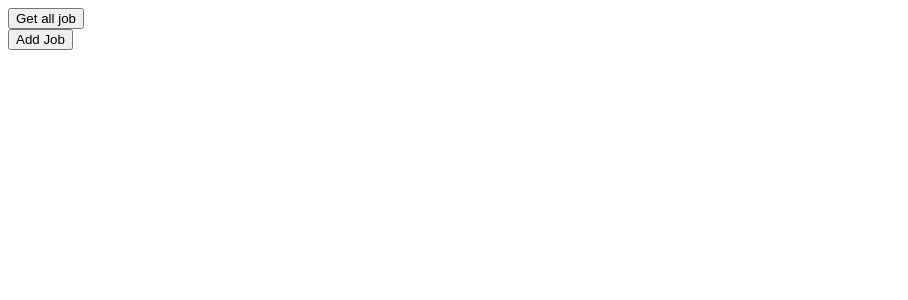
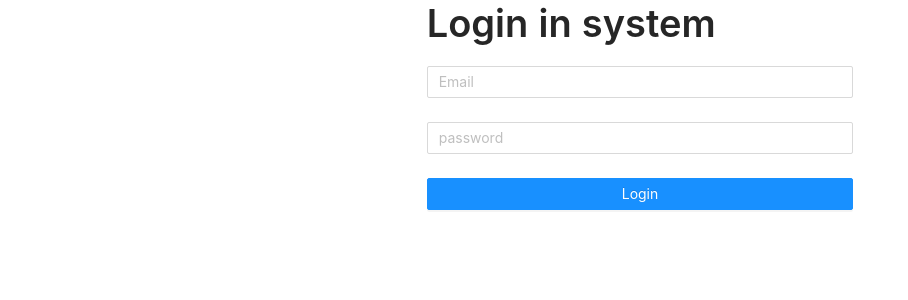
Before and after one commit to otariterterashvili/smartacademy-react, a React (Create React App) app: page / in a window 1280 px wide. Shown: the top 300 px of the page, without its empty margins (0-908 px from the left). Built offline with nearby package versions, Linux system fonts and the light colour scheme.

Commit message:
Fix: graphql and antd

```diff
--- a/package.json
+++ b/package.json
@@ -7,6 +7,7 @@
     "@testing-library/jest-dom": "^5.11.4",
     "@testing-library/react": "^11.1.0",
     "@testing-library/user-event": "^12.1.10",
+    "antd": "^4.12.3",
     "axios": "^0.21.1",
     "graphql": "^15.5.0",
     "react": "^17.0.1",
--- a/src/App.jsx
+++ b/src/App.jsx
@@ -1,48 +1,13 @@
 import React from "react"
 import { gql, useLazyQuery, useQuery } from "@apollo/client"
-import Job from "./Job"
 
-const GET_JOBS = gql`
-  query {
-    jobs {
-      id
-      title
-      slug
-      userEmail
-    }
-  }
-`
+import Login from "./Login"
 
 const App = () => {
-  const [getjobs, { loading, error, data }] = useLazyQuery(GET_JOBS)
-
-  const handleClick = () => {
-    getjobs()
-  }
-
-  console.log("loading", loading, "error", error, "data", data)
-  if (loading) {
-    return <div>loading ...</div>
-  }
-
   return (
-    <>
-      <div>
-        <button onClick={handleClick}>Get all job</button>
-      </div>
-      <div>
-        {data &&
-          data.jobs.map((job) => {
-            return (
-              <div key={job.id}>
-                <h1>{job.title}</h1>
-                <h2>{job.userEmail}</h2>
-              </div>
-            )
-          })}
-      </div>
-      <Job />
-    </>
+    <section>
+      <Login />
+    </section>
   )
 }
 
--- a/src/Job.jsx
+++ /dev/null
@@ -1,39 +0,0 @@
-import React from "react"
-import { gql, useMutation } from "@apollo/client"
-
-const ADD_JOB = gql`
-  mutation postJob($input: PostJobInput!) {
-    postJob(input: $input) {
-      id
-      slug
-      title
-    }
-  }
-`
-
-const Job = () => {
-  const [addJob, { loading, error, data }] = useMutation(ADD_JOB)
-  const handleAddJob = () => {
-    addJob({
-      variables: {
-        input: {
-          title: "Software Developer Smartacademy",
-          commitmentId: "cjtu8esth000z0824x00wtp1i",
-          companyName: "vobi",
-          locationNames: "Tbilisi, Georiga",
-          userEmail: "oto@gmail.com",
-          description: "this is thes discription",
-          applyUrl: "http://test-url.com",
-        },
-      },
-    })
-  }
-  console.log("loading", loading, "error", error, "data", data)
-  return (
-    <div>
-      <button onClick={handleAddJob}>Add Job</button>
-    </div>
-  )
-}
-
-export default Job
--- /dev/null
+++ b/src/Login.jsx
@@ -0,0 +1,63 @@
+import React from "react"
+import { Content } from "antd/lib/layout/layout"
+import { Button, Col, Row, Form, Input, Typography } from "antd"
+import { gql, useMutation } from "@apollo/client"
+
+const { Item } = Form
+
+const LOGIN_USER = gql`
+  mutation login($input: UsersPermissionsLoginInput!) {
+    login(input: $input) {
+      jwt
+    }
+  }
+`
+
+const Login = () => {
+  const [loginUser, { loading, error }] = useMutation(LOGIN_USER)
+  const handleFormSubmit = async (value) => {
+    const { data } = await loginUser({
+      variables: {
+        input: {
+          identifier: value.email,
+          password: value.password,
+        },
+      },
+    })
+    console.log(data)
+    localStorage.setItem("accessSmartToken", data.login.jwt)
+  }
+
+  const [loginForm] = Form.useForm()
+  return (
+    <Content>
+      <Row justify="center">
+        <Col span={8}>
+          <div>
+            <Typography.Title>Login in system</Typography.Title>
+          </div>
+          <Form form={loginForm} onFinish={handleFormSubmit}>
+            <Item name="email">
+              <Input name="email" required placeholder="Email" type="email" />
+            </Item>
+
+            <Item name="password">
+              <Input name="password" placeholder="password" type="password" />
+            </Item>
+            <Button
+              htmlType="submit"
+              required
+              type="primary"
+              block={true}
+              loading={loading}
+            >
+              Login
+            </Button>
+          </Form>
+        </Col>
+      </Row>
+    </Content>
+  )
+}
+
+export default Login
--- a/src/client/index.js
+++ b/src/client/index.js
@@ -1,7 +1,7 @@
 import { ApolloClient, InMemoryCache } from "@apollo/client"
 
 const client = new ApolloClient({
-  uri: "https://api.graphql.jobs",
+  uri: "https://smartacademy-back.herokuapp.com/graphql",
   cache: new InMemoryCache(),
 })
 
--- a/src/index.js
+++ b/src/index.js
@@ -4,6 +4,8 @@ import App from "./App"
 import reportWebVitals from "./reportWebVitals"
 import client from "./client"
 import { ApolloProvider } from "@apollo/client"
+
+import "antd/dist/antd.css"
 
 ReactDOM.render(
   <React.StrictMode>
```
Also changed, not shown: 2 other files (tests, documents, lock files or other folders).
